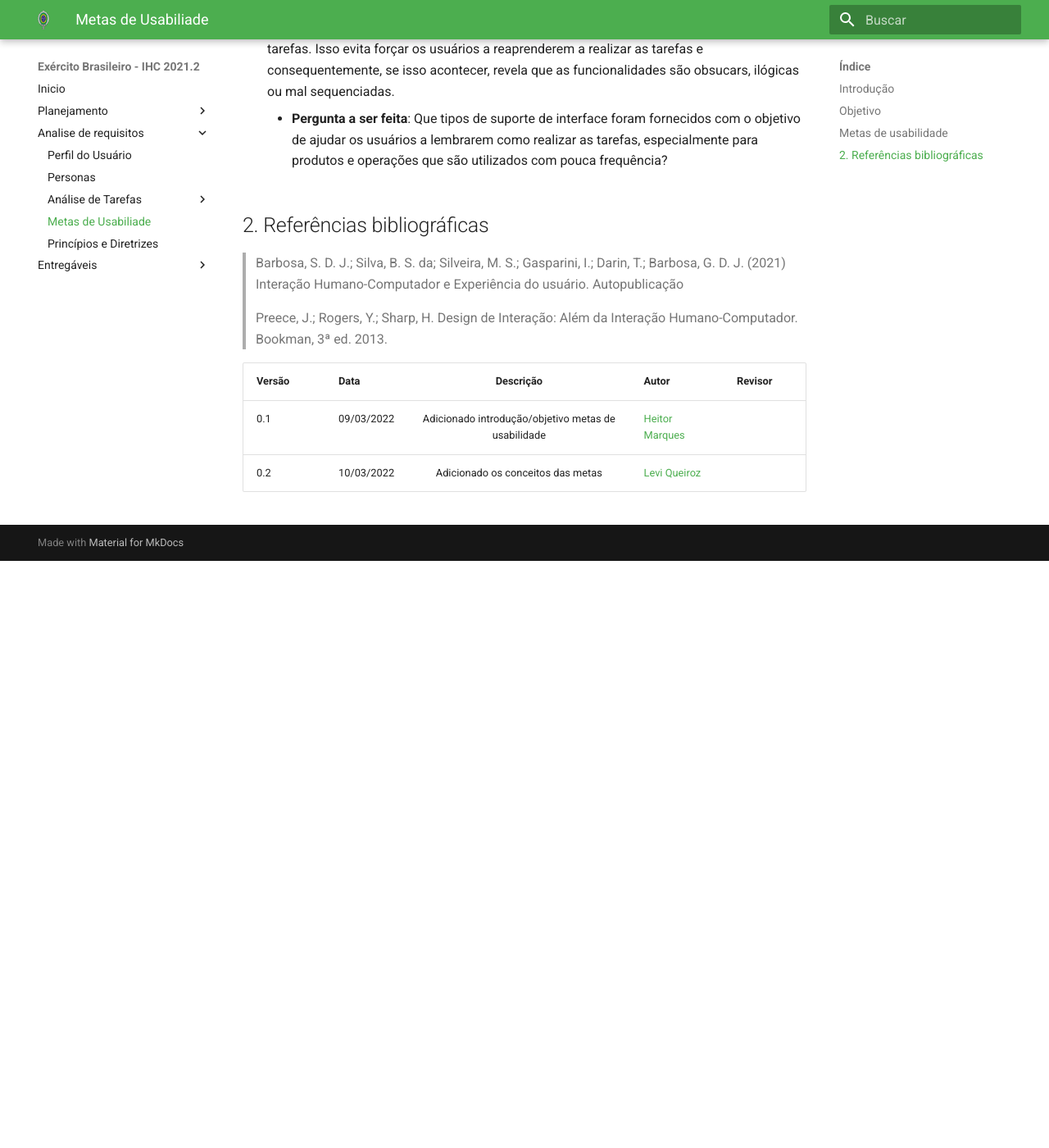
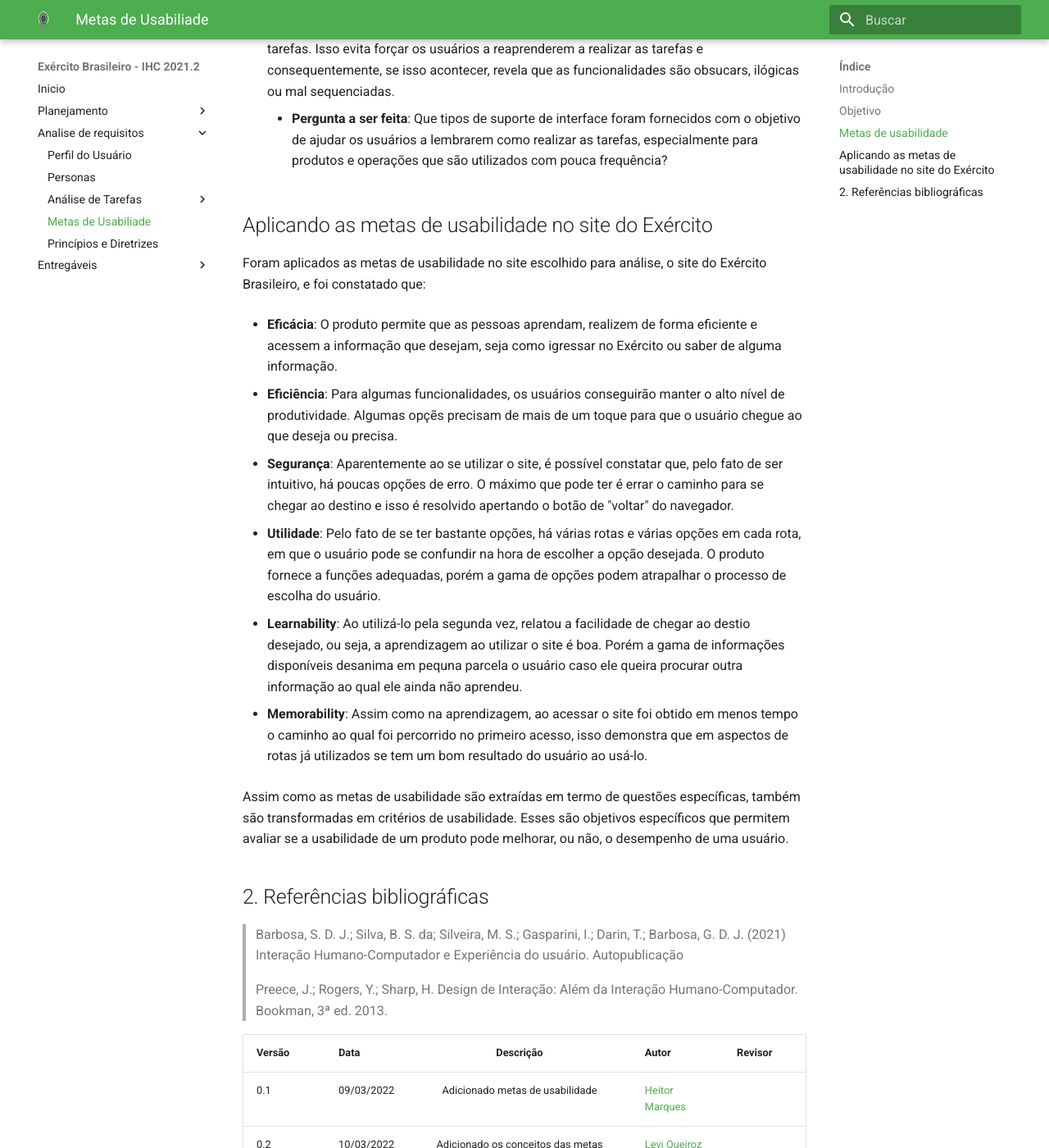
Before and after one commit to heitormsb/2021.2-Exercito-Brasileiro, an MkDocs documentation site: the page built from docs/analise_requisitos/metasUsabilidade.md, in a window 1280 px wide and 1400 px high, scrolled down 1912 px. Shown: the whole window at 82% size. Built offline with MkDocs 1.6.1 and Material for MkDocs 9.7.7, drawn with Linux system fonts in a browser that asks for light colours; before the commit the page ends 2596 px from its top, so only the background shows below that; some of the changed text lies outside the part shown.

Commit message:
Adicionando as aplicacoes das metas e a conclusao do topico

```diff
--- a/docs/analise_requisitos/metasUsabilidade.md
+++ b/docs/analise_requisitos/metasUsabilidade.md
@@ -26,6 +26,29 @@
 - **Memorability**: A capacidade de memorização refere-se à facilidade de lembrar como utilizar um sistem depois de já tê-lo aprendido. Isso é muito importante em produtos interativos usados com poucoa frequência. Se os usuários não usaram uma operação por alguns meses ou mais, devem ser capazes de lembrar ou, pelo menos, de voltar a lembrar rapidamente como usá-la. Quando há o caso de esquecer como usa algumas funcionalidades, os usuários precisam de ajuda para lembrar, isso é resolvido a partir do momento em que foi projetado a interação para que ela forneça suporte ao realizar as tarefas. Isso evita forçar os usuários a reaprenderem a realizar as tarefas e consequentemente, se isso acontecer, revela que as funcionalidades são obsucars, ilógicas ou mal sequenciadas.
     - **Pergunta a ser feita**: Que tipos de suporte de interface foram fornecidos com o objetivo de ajudar os usuários a lembrarem como realizar as tarefas, especialmente para produtos e operações que são utilizados com pouca frequência?
 
+## Aplicando as metas de usabilidade no site do Exército
+
+<p>
+Foram aplicados as metas de usabilidade no site escolhido para análise, o site do Exército Brasileiro, e foi constatado que:
+</p>
+
+- **Eficácia**: O produto permite que as pessoas aprendam, realizem de forma eficiente e acessem a informação que desejam, seja como igressar no Exército ou saber de alguma informação.
+
+- **Eficiência**: Para algumas funcionalidades, os usuários conseguirão manter o alto nível de produtividade. Algumas opçẽs precisam de mais de um toque para que o usuário chegue ao que deseja ou precisa.
+
+- **Segurança**: Aparentemente ao se utilizar o site, é possível constatar que, pelo fato de ser intuitivo, há poucas opções de erro. O máximo que pode ter é errar o caminho para se chegar ao destino e isso é resolvido apertando o botão de "voltar" do navegador.
+
+- **Utilidade**: Pelo fato de se ter bastante opções, há várias rotas e várias opções em cada rota, em que o usuário pode se confundir na hora de escolher a opção desejada. O produto fornece a funções adequadas, porém a gama de opções podem atrapalhar o processo de escolha do usuário.
+
+- **Learnability**: Ao utilizá-lo pela segunda vez, relatou a facilidade de chegar ao destio desejado, ou seja, a aprendizagem ao utilizar o site é boa. Porém a gama de informações disponíveis desanima em pequna parcela o usuário caso ele queira procurar outra informação ao qual ele ainda não aprendeu.
+
+- **Memorability**: Assim como na aprendizagem, ao acessar o site foi obtido em menos tempo o caminho ao qual foi percorrido no primeiro acesso, isso demonstra que em aspectos de rotas já utilizados se tem um bom resultado do usuário ao usá-lo.
+
+<p>
+Assim como as metas de usabilidade são extraídas em termo de questões específicas, também são transformadas em critérios de usabilidade. Esses são objetivos específicos que permitem avaliar se a usabilidade de um produto pode melhorar, ou não, o desempenho de uma usuário.
+</p>
+
+
 ## 2. Referências bibliográficas
 > Barbosa, S. D. J.; Silva, B. S. da; Silveira, M. S.; Gasparini, I.; Darin, T.; Barbosa, G. D. J. (2021) Interação Humano-Computador e Experiência do usuário. Autopublicação
 
@@ -33,5 +56,7 @@
 
 |Versão|Data|Descrição|Autor|Revisor|
 |------|----|:---------:|-----|-----|
-|0.1|09/03/2022| Adicionado introdução/objetivo metas de usabilidade | [Heitor Marques](github.com/heitormsb)||
+|0.1|09/03/2022| Adicionado metas de usabilidade | [Heitor Marques](github.com/heitormsb)||
 |0.2|10/03/2022| Adicionado os conceitos das metas | [Levi Queiroz](github.com/LeviQ27)||
+|0.3|10/03/2022| Adicionado as referências bibliográficas| [Heitor Marques](github.com/heitormsb)||
+|0.4|10/03/2022| Adicionado as aplicações das metas e a conclusão do tópico| [Levi Queiroz](github.com/LeviQ27)||
```
